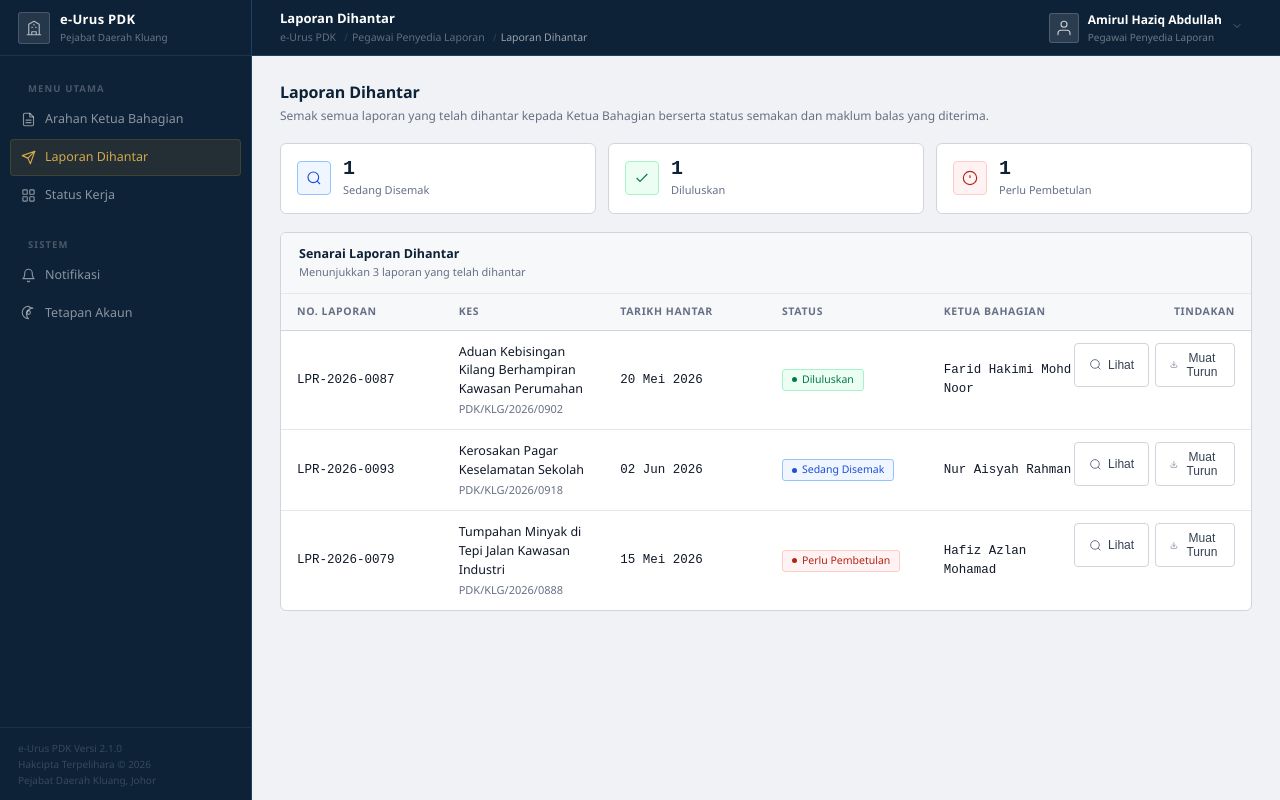
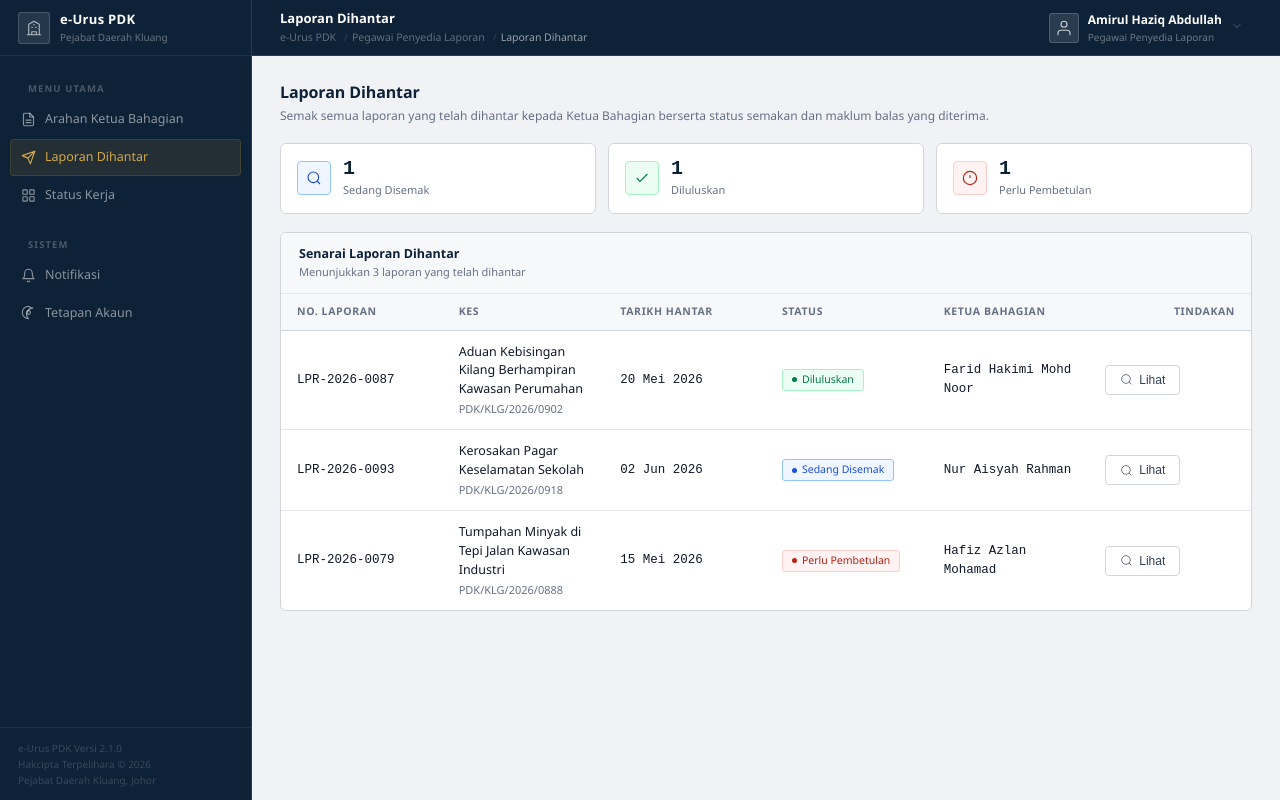
Before and after one commit to tirazman/TRIPLEA-SCSE2243-ADP-PROJECT1, a React (Vite) app in the folder frontend/: page /pegawai-penyedia/laporan-dihantar in a window 1280 px wide. Built offline with nearby package versions, Linux system fonts and the light colour scheme.

Commit message:
Repair Pegawai PenyediaLaporan Folder

```diff
--- a/frontend/src/view/PegawaiPenyediaLaporan/PPLArahanKetuaBahagian.jsx
+++ b/frontend/src/view/PegawaiPenyediaLaporan/PPLArahanKetuaBahagian.jsx
@@ -93,7 +93,7 @@ function TaskListView({ tasks, onOpenDetail }) {
               <th>Tarikh Terima</th>
               <th>Tempoh Akhir</th>
               <th>Status Tugasan</th>
-              <th style={{ textAlign: "right" }}>Tindakan</th>
+              <th>Tindakan</th>
             </tr>
           </thead>
           <tbody>
@@ -109,7 +109,7 @@ function TaskListView({ tasks, onOpenDetail }) {
                   {t.deadline}
                 </td>
                 <td><TaskStatusBadge status={t.status} /></td>
-                <td style={{ textAlign: "right" }}>
+                <td>
                   <button className="btn-tindakan" onClick={() => onOpenDetail(t)}>
                     <svg viewBox="0 0 24 24" fill="none" strokeLinecap="round" strokeLinejoin="round">
                       <path d="M22 2L11 13" />
@@ -228,16 +228,9 @@ function TaskDetailView({ task, onBack, onContinueToUpload }) {
   );
 }
 
-/* ════════════════════════════════════════════════════════════════
-   MAIN PAGE — Arahan Ketua Bahagian
-   Default landing page for Pegawai Penyedia Laporan. List + task
-   detail are merged here via internal state toggle (no separate
-   route for detail). "Hantar Laporan" (muat naik) stays a SEPARATE
-   page/route per spec, reached via navigate().
-   ════════════════════════════════════════════════════════════════ */
 export default function PPLArahanKetuaBahagian() {
   const navigate = useNavigate();
-  const [view, setView] = useState("list"); // "list" | "detail"
+  const [view, setView] = useState("list");
   const [selectedTask, setSelectedTask] = useState(null);
 
   const handleOpenDetail = (task) => {
--- a/frontend/src/view/PegawaiPenyediaLaporan/PPLLaporanDihantar.jsx
+++ b/frontend/src/view/PegawaiPenyediaLaporan/PPLLaporanDihantar.jsx
@@ -78,13 +78,6 @@ export default function PPLLaporanDihantar() {
   const sedangDisemakCount = submittedReports.filter((r) => r.status === "Sedang Disemak").length;
   const diluluskanCount = submittedReports.filter((r) => r.status === "Diluluskan").length;
   const perluPembetulanCount = submittedReports.filter((r) => r.status === "Perlu Pembetulan").length;
-
-  const handleDownload = (report) => {
-    const link = document.createElement("a");
-    link.href = "data:application/octet-stream,";
-    link.download = `${report.id}.pdf`;
-    link.click();
-  };
 
   return (
     <>
@@ -176,21 +169,13 @@ export default function PPLLaporanDihantar() {
                   <td className="td-date">{r.dateSubmitted}</td>
                   <td><ReportStatusBadge status={r.status} /></td>
                   <td className="td-date">{r.kbName}</td>
-                  <td style={{ textAlign: "right", display: "flex", gap: 6, justifyContent: "flex-end" }}>
+                  <td style={{ textAlign: "right" }}>
                     <button className="btn-secondary" onClick={() => setViewingReport(r)}>
                       <svg viewBox="0 0 24 24" fill="none" stroke="currentColor" strokeWidth="2.5">
                         <circle cx="11" cy="11" r="8" />
                         <line x1="21" y1="21" x2="16.65" y2="16.65" />
                       </svg>
                       Lihat
-                    </button>
-                    <button className="btn-secondary" onClick={() => handleDownload(r)}>
-                      <svg viewBox="0 0 24 24" fill="none" strokeLinecap="round" strokeLinejoin="round">
-                        <path d="M21 15v4a2 2 0 01-2 2H5a2 2 0 01-2-2v-4" />
-                        <polyline points="7 10 12 15 17 10" />
-                        <line x1="12" y1="15" x2="12" y2="3" />
-                      </svg>
-                      Muat Turun
                     </button>
                   </td>
                 </tr>
```
